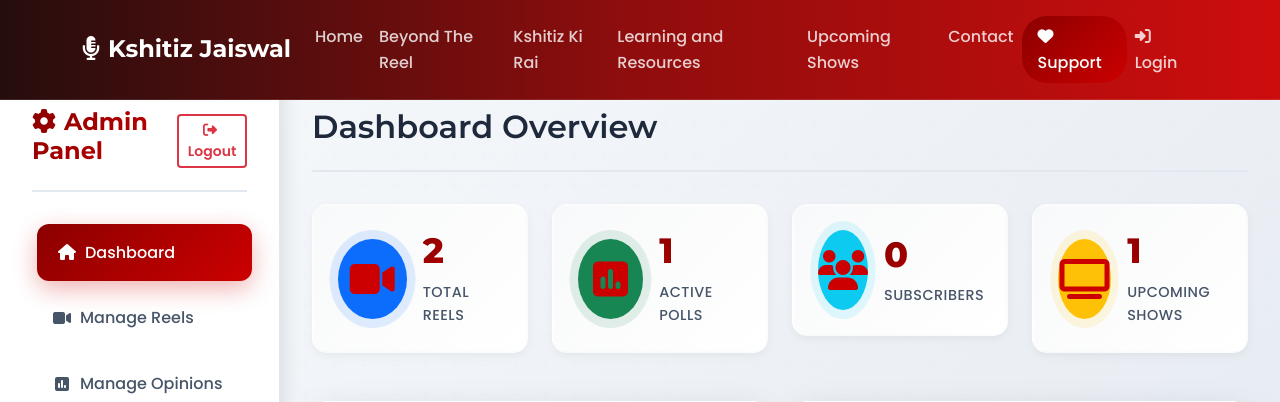
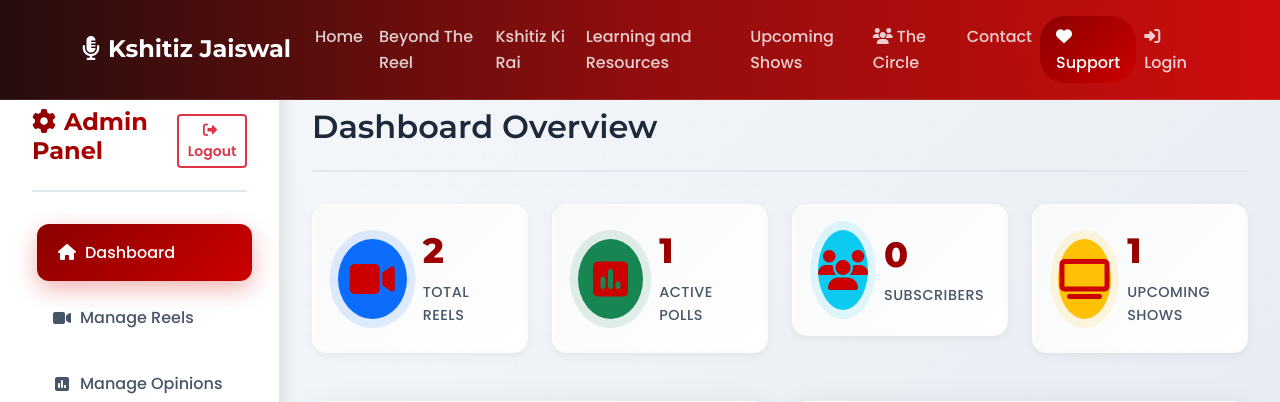
Before and after one commit to onwebpage/KshitizJaiswal, a Flask app: page /admin in a window 1280 px wide. Shown: the top 402 px of the page. Run offline with Flask 3, Linux system fonts and the light colour scheme; the visitor is signed in with stand-in values (Sample User, id 1); data comes from the database, SQL or seed files in the repository; data that the repository does not hold is empty; some libraries are stand-ins or nearby versions.

Commit message:
Add link to The Circle section in navigation bar
Add a new list item to the navigation bar in templates/base.html with an href pointing to the #the-circle section.

Replit-Commit-Author: Agent
Replit-Commit-Session-Id: 18259acd-67f8-4b6d-8f47-3f4825181674
Replit-Commit-Checkpoint-Type: full_checkpoint
Replit-Commit-Screenshot-Url: https://storage.googleapis.com/screenshot-production-us-central1/667614f0-1e75-47ac-8a97-055712a28028/18259acd-67f8-4b6d-8f47-3f4825181674/MnaAoMz

```diff
--- a/templates/base.html
+++ b/templates/base.html
@@ -105,6 +105,11 @@
                     </li>
                     <li class="nav-item">
                         <a class="nav-link" href="{{ url_for('index') }}#upcoming-shows">Upcoming Shows</a>
+                    </li>
+                    <li class="nav-item">
+                        <a class="nav-link" href="{{ url_for('index') }}#the-circle">
+                            <i class="fas fa-users me-1"></i>The Circle
+                        </a>
                     </li>
                     <li class="nav-item">
                         <a class="nav-link" href="{{ url_for('contact') }}">Contact</a>
```
